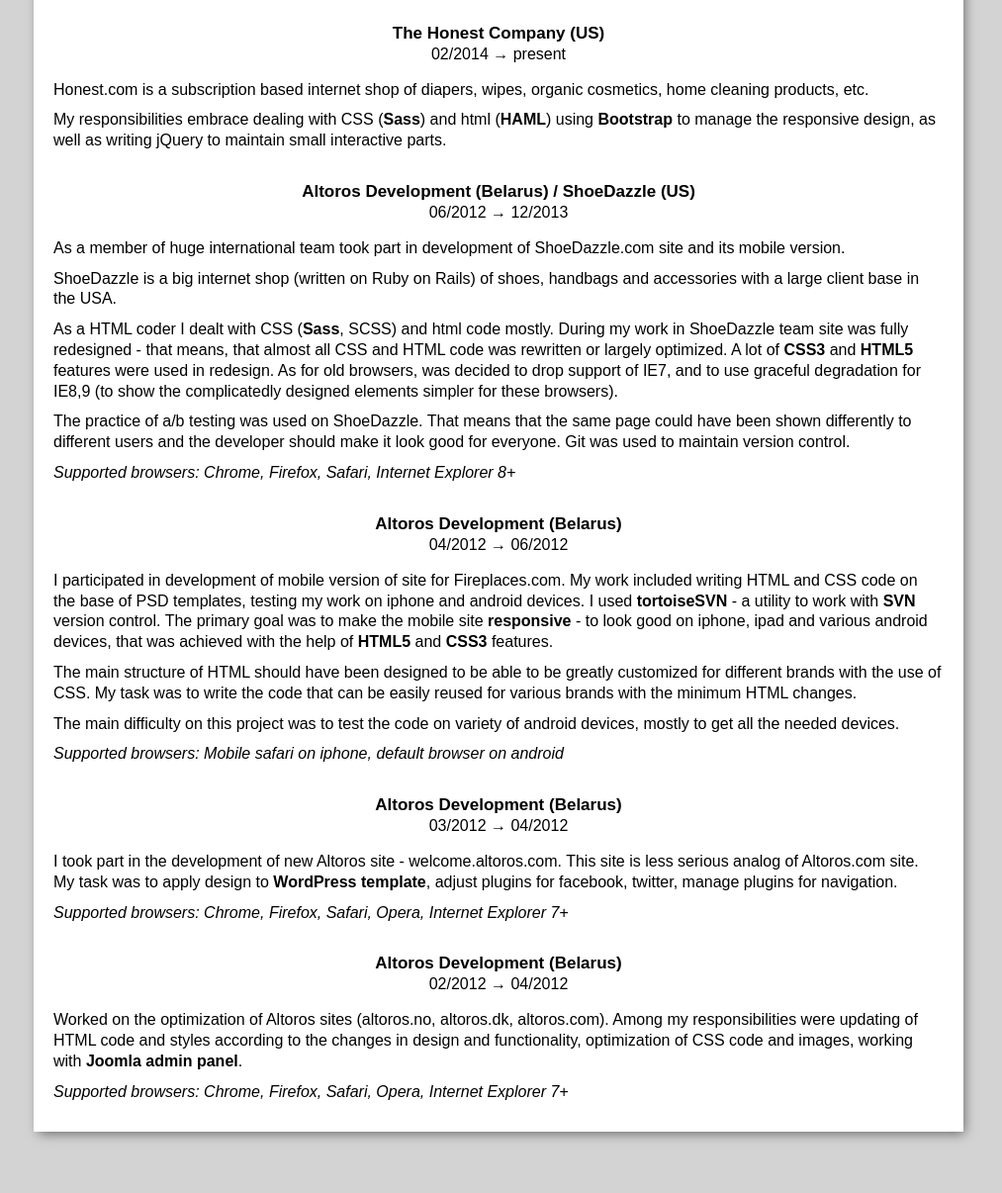
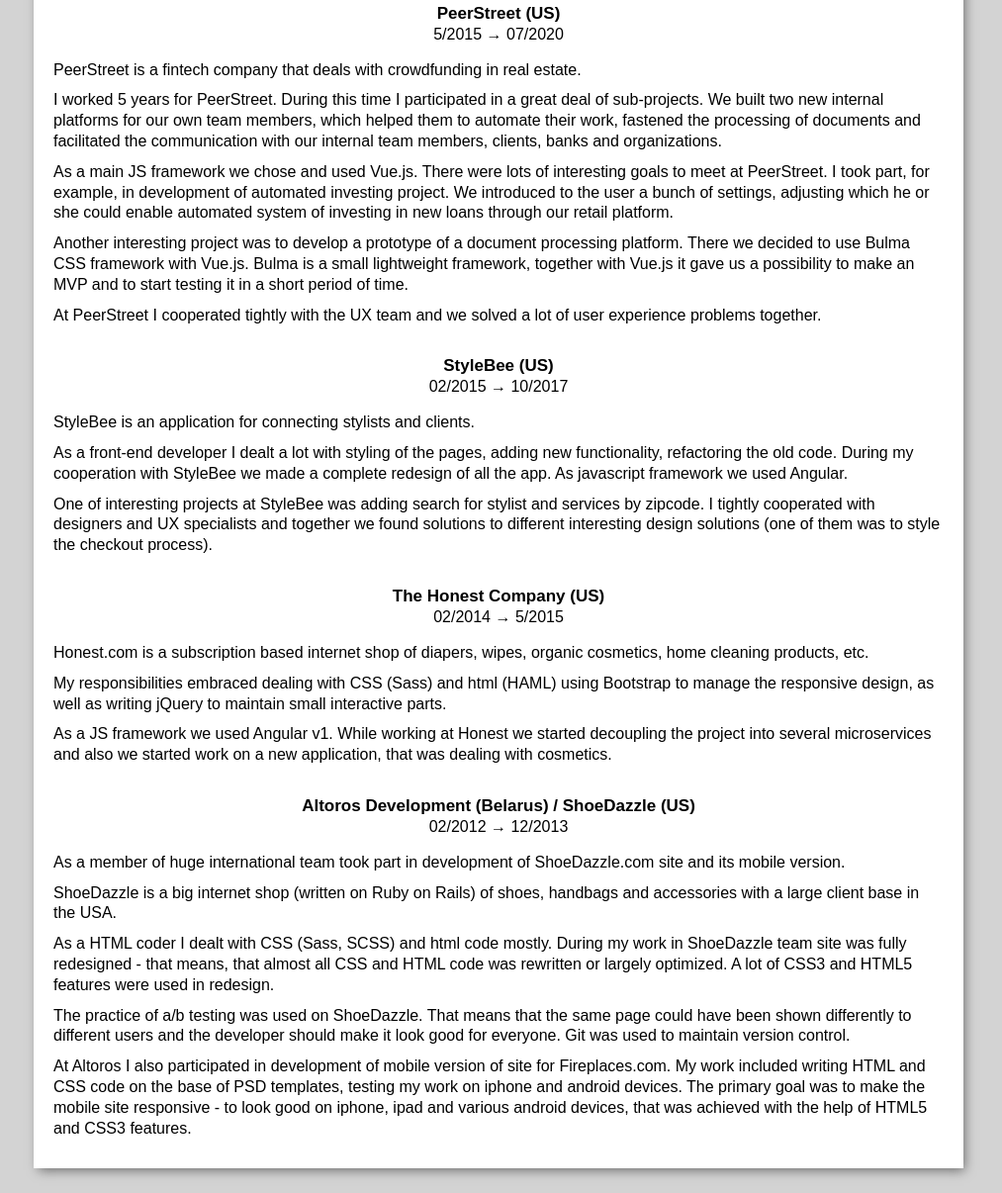
Before and after one commit to Kaciaryna/cv, a plain HTML site: page index.html in a window 1280 px wide. Shown: the part 1069-2275 px from the top of the page at 99% size, without its empty margins (136-1149 px from the left). Before the commit the page ends 2238 px from the top, so only its background shows below. Drawn offline with Linux system fonts and the light colour scheme.

Commit message:
Update CV

```diff
--- a/index.html
+++ b/index.html
@@ -30,9 +30,9 @@
             <td class="lang">HTML5 / Haml</td>
             <td>
                 <p>
-                    Writing HTML I try to stick to semantic markup, to use the possibilities of HTML5. Also I like the
-                    idea of microformats, most ideas of BEM (Block-Element-Modifier - breaking the page into
-                    independent blocks and reuse the code where it's possible).
+                    Writing HTML I try to stick to semantic markup, to use the possibilities of HTML5.
+                    Also I like the idea breaking the page into components (with isolated styles and js)
+                    and reuse them over the application.
                 </p>
             </td>
         </tr>
@@ -41,7 +41,7 @@
             <td class="lang">CSS3 / Sass / Scss</td>
             <td>
                 <p>
-                    Working with CSS I especially like using preprocessors like Sass or Scss, that give a developer
+                    Working with CSS I especially like using preprocessors like Sass or SCSS, that give a developer
                     a lot of useful tools to solve the problems faster and produce cleaner, more readable code.
                     Variables, mixins, functions are great help when you need to write a large stylesheets with
                     thousands of css rules.
@@ -57,11 +57,13 @@
         </tr>
 
         <tr>
-            <td class="lang">JavaScript / CoffeeScript</td>
+            <td class="lang">JavaScript / Typescript</td>
             <td>
                 <p>
-                    I like JS and can write some code in pure JS or using frameworks, like jQuery.
-                    Most problems that I solved using JavaScript referred to client interfaces.
+                    I like JS for its unique prevalence in the world and I follow the news of language realizations with great interest.
+                    I appreciate the usage of ES6+ features and I absolutely love TypeScript.
+                    I consider modern frameworks like Vue.js and React to be the great tools for front-end developers,
+                    that help us to make complex applications with less effort and to be more productive.
                 </p>
             </td>
         </tr>
@@ -70,34 +72,87 @@
     <h3>Technologies</h3>
 
     <dl class="technologies">
-        <dd>Server-side frameworks</dd><dt>Familiar with Ruby on Rails and Sinatra (as front-end developer)</dt>
-        <dd>Client-side</dd><dt>HTML/HAML, CSS/SASS, AJAX, jQuery, Backbone</dt>
+        <dd>Server-side frameworks</dd><dt>Ruby on Rails</dt>
+        <dd>Client-side</dd><dt>HTML/HAML, CSS/SCSS, AJAX, Vue.js, React, Angular</dt>
         <dd>CVS</dd><dt>Git, SVN</dt>
-        <dd>Image editors</dd><dt>Adobe Photoshop, Pixelmator</dt>
         <dd>Other</dd>
-        <dt class="other-technologies">Semantic markup, microformates, adaptive and responsive design</dt>
-        <dt class="other-technologies">jQuery UI, jQuery plugins development</dt>
+        <dt class="other-technologies">Semantic markup, component based markup, adaptive and responsive design</dt>
     </dl>
 </div>
 
 <div class="page">
     <h2>Major Projects</h2>
+
+    <h3 class="company">PeerStreet (US)</h3>
+    <h4>5/2015 <span>&#x2192;</span> 07/2020</h4>
+
+    <p class="description">
+        PeerStreet is a fintech company that deals with crowdfunding in real estate.
+    </p>
+
+    <p class="description">
+        I worked 5 years for PeerStreet. During this time I participated in a great deal of sub-projects.
+        We built two new internal platforms for our own team members, which helped them to automate their work,
+        fastened the processing of documents and facilitated the communication with our internal team members, clients,
+        banks and organizations.
+    </p>
+    <p class="description">
+        As a main JS framework we chose and used Vue.js.
+        There were lots of interesting goals to meet at PeerStreet. I took part, for example, in development of automated
+        investing project. We introduced to the user a bunch of settings, adjusting which he  or she could enable
+        automated system of investing in new loans through our retail platform.
+    </p>
+    <p class="description">
+        Another interesting project was to develop a prototype of a document processing platform. There
+        we decided to use Bulma CSS framework with Vue.js. Bulma is a small lightweight framework,
+        together with Vue.js it gave us a possibility to make an MVP and to start testing it in a short period of time.
+    </p>
+
+    <p class="description">
+        At PeerStreet I cooperated tightly with the UX team and we solved a lot of user experience problems together.
+    </p>
+
+    <h3 class="company">StyleBee (US)</h3>
+    <h4>02/2015 <span>&#x2192;</span> 10/2017</h4>
+
+    <p class="description">
+        StyleBee is an application for connecting stylists and clients.
+    </p>
+
+    <p class="description">
+        As a front-end developer I dealt a lot with styling of the pages, adding new functionality,
+        refactoring the old code. During my cooperation with StyleBee we made a complete redesign of all the app.
+        As javascript framework we used Angular.
+    </p>
+
+    <p class="description">
+        One of interesting projects at StyleBee was adding search for stylist and services by zipcode.
+        I tightly cooperated with designers and UX specialists and together we found solutions to
+        different interesting design solutions (one of them was to style the checkout process).
+    </p>
+
+
     <h3 class="company">The Honest Company (US)</h3>
-    <h4>02/2014 <span>&#x2192;</span> present</h4>
+    <h4>02/2014 <span>&#x2192;</span> 5/2015</h4>
 
     <p class="description">
         Honest.com is a subscription based internet shop of diapers, wipes, organic cosmetics, home cleaning products, etc.
     </p>
 
     <p class="description">
-        My responsibilities embrace dealing with CSS (<span class="experience">Sass</span>) and html (<span class="experience">HAML</span>)
-        using <span class="experience">Bootstrap</span> to manage the responsive design, as well as writing jQuery to maintain small
+        My responsibilities embraced dealing with CSS (Sass) and html (HAML)
+        using Bootstrap to manage the responsive design, as well as writing jQuery to maintain small
         interactive parts.
+    </p>
+    <p class="description">
+        As a JS framework we used Angular v1.
+        While working at Honest we started decoupling the project into several microservices and also
+        we started work on a new application, that was dealing with cosmetics.
     </p>
 
 
     <h3 class="company">Altoros Development (Belarus) / ShoeDazzle (US)</h3>
-    <h4>06/2012 <span>&#x2192;</span> 12/2013</h4>
+    <h4>02/2012 <span>&#x2192;</span> 12/2013</h4>
 
     <p class="description">
         As a member of huge international team took part in development of ShoeDazzle.com site and its
@@ -110,11 +165,9 @@
     </p>
 
     <p class="description">
-        As a HTML coder I dealt with CSS (<span class="experience">Sass</span>, SCSS) and html code mostly. During my work in ShoeDazzle team site was
+        As a HTML coder I dealt with CSS (Sass, SCSS) and html code mostly. During my work in ShoeDazzle team site was
         fully redesigned - that means, that almost all CSS and HTML code was rewritten or largely optimized.
-        A lot of <span class="experience">CSS3</span> and <span class="experience">HTML5</span> features were used in redesign.
-        As for old browsers, was decided to drop support of IE7, and to use graceful degradation for IE8,9
-        (to show the complicatedly designed elements simpler for these browsers).
+        A lot of CSS3 and HTML5 features were used in redesign.
     </p>
 
     <p class="description">
@@ -122,56 +175,12 @@
         differently to different users and the developer should make it look good for everyone.
         Git was used to maintain version control.
     </p>
-    <p class="interesting-fact">
-      Supported browsers: Chrome, Firefox, Safari, Internet Explorer 8+
-    </p>
-
-
-    <h3 class="company">Altoros Development (Belarus)</h3>
-    <h4>04/2012 <span>&#x2192;</span> 06/2012</h4>
 
     <p class="description">
-        I participated in development of mobile version of site for Fireplaces.com.
+        At Altoros I also participated in development of mobile version of site for Fireplaces.com.
         My work included writing HTML and CSS code on the base of PSD templates, testing my work on iphone and android devices.
-        I used <span class="experience">tortoiseSVN</span> - a utility to work with <span class="experience">SVN</span> version control.
-        The primary goal was to make the mobile site <span class="experience">responsive</span> - to look good on iphone, ipad and various android
-        devices, that was achieved with the help of <span class="experience">HTML5</span> and <span class="experience">CSS3</span> features.
-    </p>
-    <p>
-      The main structure of HTML should have been designed to be able to be greatly customized for different brands with the use of
-      CSS.
-      My task was to write the code that can be easily reused for various brands with the minimum HTML changes.
-    </p>
-
-    <p>The main difficulty on this project was to test the code on variety of android devices, mostly to get all the needed devices.</p>
-
-    <p class="interesting-fact">
-      Supported browsers: Mobile safari on iphone, default browser on android
-    </p>
-
-    <h3 class="company">Altoros Development (Belarus)</h3>
-    <h4>03/2012 <span>&#x2192;</span> 04/2012</h4>
-
-    <p class="description">
-        I took part in the development of new Altoros site - welcome.altoros.com.
-        This site is less serious analog of Altoros.com site.
-        My task was to apply design to <span class="experience">WordPress template</span>, adjust plugins for facebook, twitter,
-        manage plugins for navigation.
-    </p>
-    <p class="interesting-fact">
-      Supported browsers: Chrome, Firefox, Safari, Opera, Internet Explorer 7+
-    </p>
-
-    <h3 class="company">Altoros Development (Belarus)</h3>
-    <h4>02/2012 <span>&#x2192;</span> 04/2012</h4>
-
-    <p class="description">
-        Worked on the optimization of Altoros sites (altoros.no, altoros.dk, altoros.com).
-        Among my responsibilities were updating of HTML code and styles according to the changes
-        in design and functionality, optimization of CSS code and images, working with <span class="experience">Joomla admin panel</span>.
-    </p>
-    <p class="interesting-fact">
-      Supported browsers: Chrome, Firefox, Safari, Opera, Internet Explorer 7+
+        The primary goal was to make the mobile site responsive - to look good on iphone, ipad and various android
+        devices, that was achieved with the help of HTML5 and CSS3 features.
     </p>
 </div>
 
```
Also changed, not shown: 1 other file.
